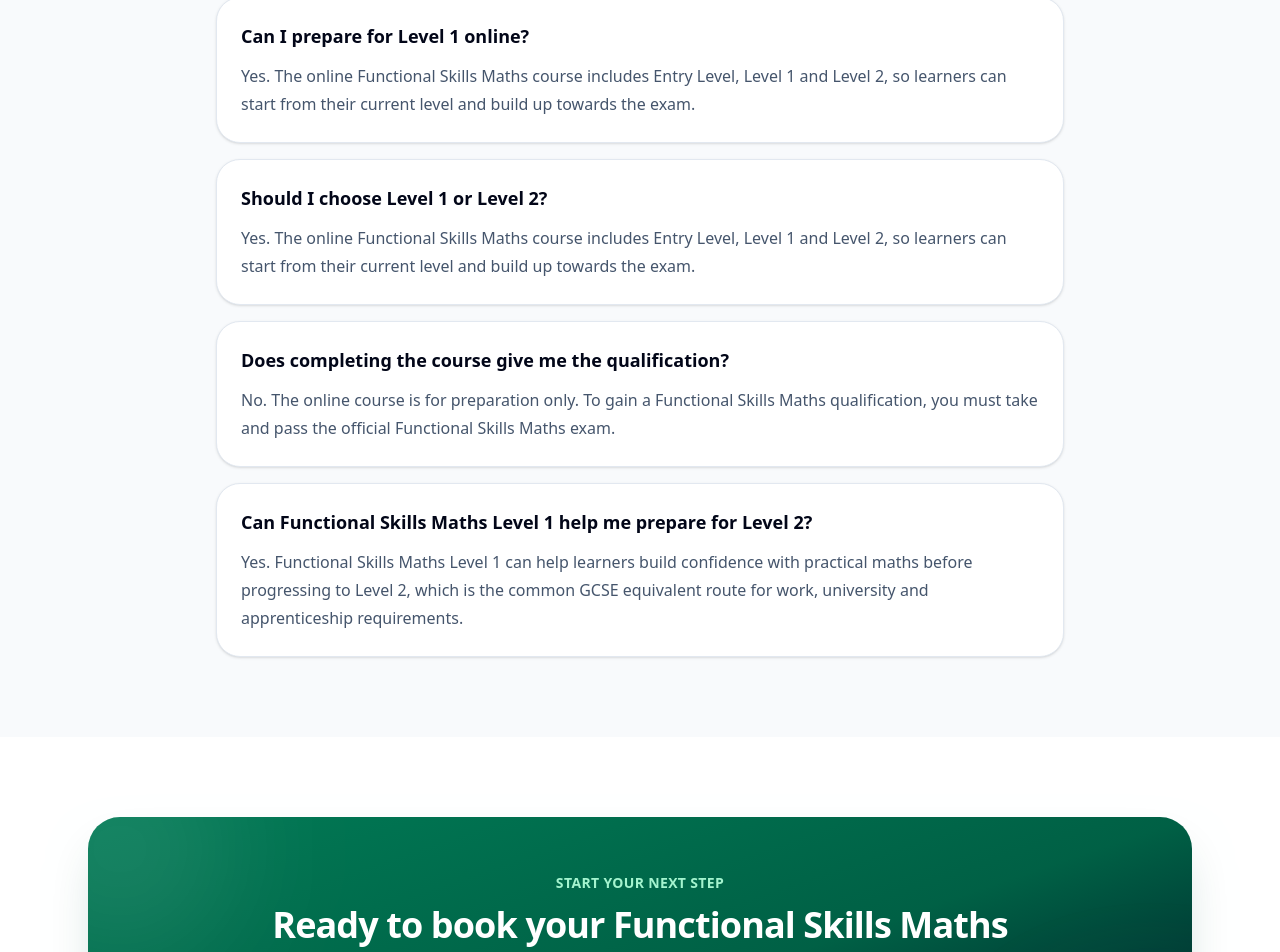
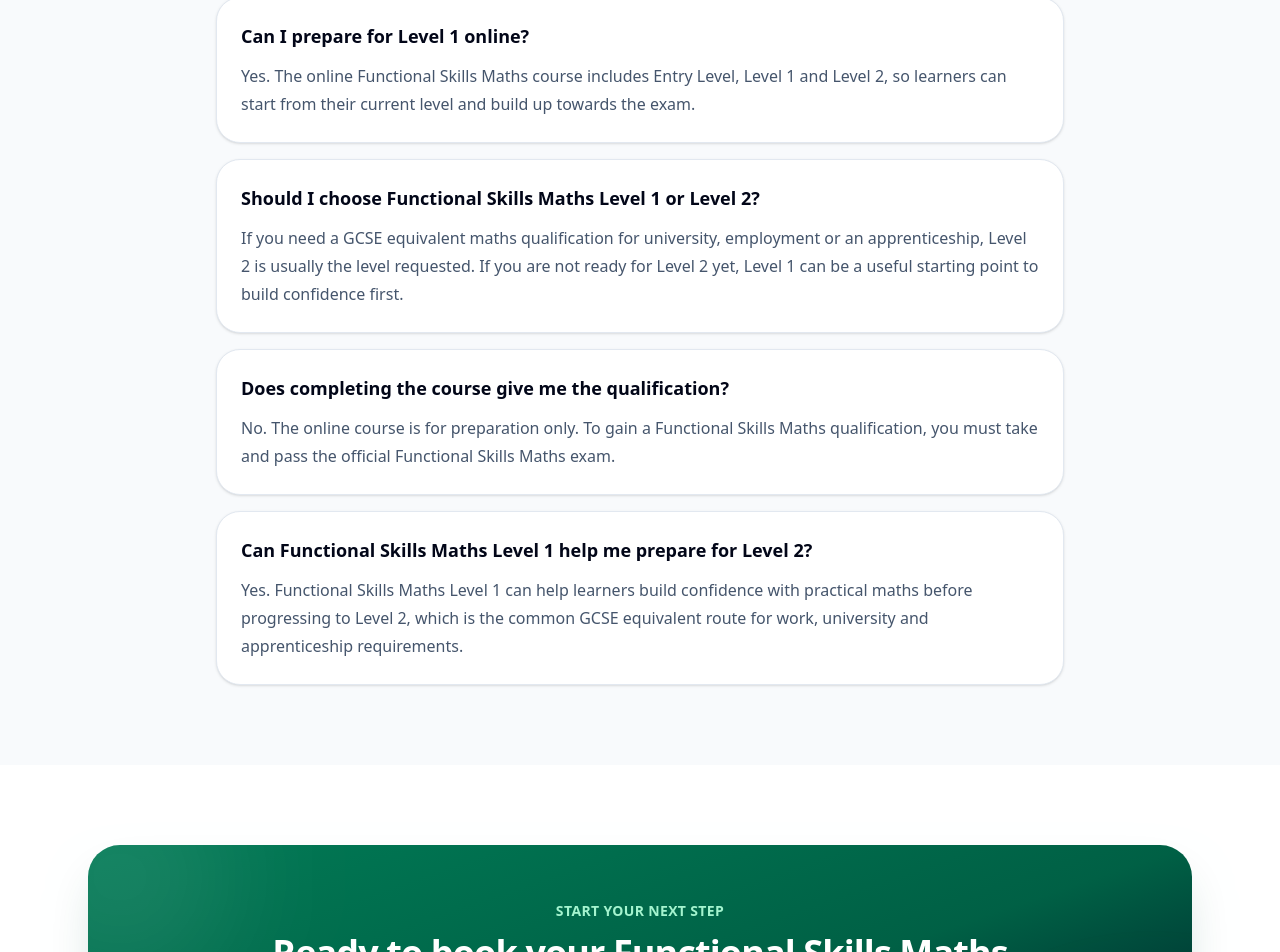
Before and after one commit to edujlulo/online-maths-exam, a Next.js app: page /functional-skills-maths-level-1 in a window 1280 px wide. Shown: the part 4138-5090 px from the top of the page. Built offline with nearby package versions, Linux system fonts and the light colour scheme.

Commit message:
SEO improvements

```diff
--- a/src/app/functional-skills-maths-level-1/page.js
+++ b/src/app/functional-skills-maths-level-1/page.js
@@ -99,9 +99,9 @@ const faqs = [
       "Yes. The online Functional Skills Maths course includes Entry Level, Level 1 and Level 2, so learners can start from their current level and build up towards the exam.",
   },
   {
-    question: "Should I choose Level 1 or Level 2?",
+    question: "Should I choose Functional Skills Maths Level 1 or Level 2?",
     answer:
-      "Yes. The online Functional Skills Maths course includes Entry Level, Level 1 and Level 2, so learners can start from their current level and build up towards the exam.",
+      "If you need a GCSE equivalent maths qualification for university, employment or an apprenticeship, Level 2 is usually the level requested. If you are not ready for Level 2 yet, Level 1 can be a useful starting point to build confidence first.",
   },
   {
     question: "Does completing the course give me the qualification?",
--- a/src/app/page.js
+++ b/src/app/page.js
@@ -471,7 +471,7 @@ export default function Home() {
       <CTASection
         title="Need a GCSE equivalent maths qualification?"
         description="Explore the online Functional Skills Maths exam route, compare Level 1 and Level 2, and understand whether you should book the exam directly or prepare with an online course first."
-        link="/online-functional-skills-maths-exam"
+        link="https://www.intechcentre.com/courses/online-functional-skills-maths-level-2-exam-2/"
         label="Explore Online Maths Exam"
       />
     </>
```
